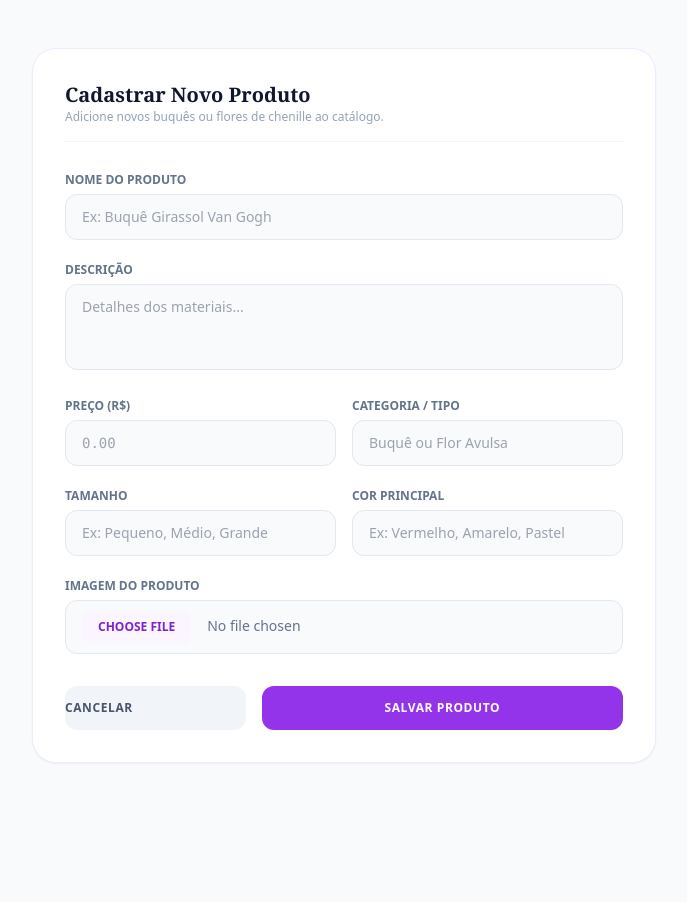
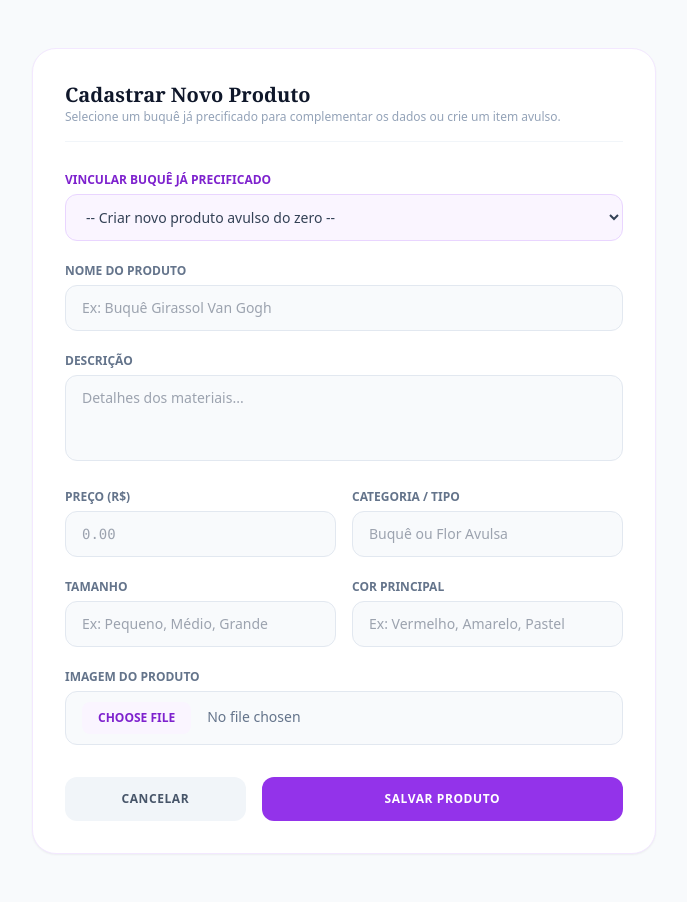
Before and after one commit to mariaclara2025/FloraAtelier, a Node server app: template views/novo_produto.html in a window 1280 px wide. Shown: the whole page, without its empty margins (296-983 px from the left). Before the commit the page ends 763 px from the top, so only its background shows below. Run offline with Node 20, Linux system fonts and the light colour scheme; the template is opened without the code that fills it, so the values that code supplies are empty; some libraries are stand-ins or nearby versions.

Commit message:
Finslizando fluxo de produtos

```diff
--- a/src/server.js
+++ b/src/server.js
@@ -150,7 +150,10 @@ app.get('/logout', (req, res) => {
 app.get('/catalogo', verificarLogado, async (req, res) => {
     const { pesquisa, categoria, preco_max } = req.query;
     try {
-        const filtros = {};
+        const filtros = {OR: [
+                { imagem: { not: null } },
+                { descricao: { not: null } }
+            ]};
         if (pesquisa) {
             filtros.nome = { contains: pesquisa };
         }
@@ -561,12 +564,15 @@ app.get('/relatorio.pdf', verificarLogado, verificarAdmin, async (req, res) => {
     }
 });
 
-app.get('/novo_produto', verificarLogado, verificarAdmin, (req, res) => {
-    res.render('novo_produto');
+app.get('/novo_produto', verificarLogado, verificarAdmin, async(req, res) => {
+    const produtos = await prisma.produto.findMany({
+        orderBy: { nome: 'asc' }
+    });
+    res.render('novo_produto.html', { produtos });
 });
 
 app.post('/novo_produto', verificarLogado, verificarAdmin, async (req, res) => {
-    const {
+    const {id,
         nome,
         descricao,
         preco,
@@ -576,12 +582,25 @@ app.post('/novo_produto', verificarLogado, verificarAdmin, async (req, res) => {
         cor_principal,
         tempo_montagem_min,
         margem_lucro,
-        preco_manual
+        preco_manual // manual
     } = req.body;
 
     const usarPrecoManual = preco_manual === 'true' || preco_manual === 'on' || preco_manual === true;
 
     try {
+        if (id) {
+            await prisma.produto.update({
+                where: { id: Number(id) },
+                data: {
+                    nome: String(nome).trim(),
+                    descricao: descricao || 'Buquê artesanal em chenille.',
+                    tipo: tipo || 'Buquê Completo',
+                    tamanho: tamanho || 'Médio',
+                    corPrincipal: cor_principal || 'Variado',
+                    ...(imagem ? { imagem } : {})
+                }
+            });}
+            else{
         await salvarBuquePrecificado({
             nome,
             descricao,
@@ -594,7 +613,7 @@ app.post('/novo_produto', verificarLogado, verificarAdmin, async (req, res) => {
             precoManual: usarPrecoManual,
             precoInformado: preco !== undefined && preco !== '' ? Number(preco) : undefined
         });
-
+    }
         return res.redirect('/dashboard');
     } catch (error) {
         console.error(error);
--- a/src/services/financeiro.js
+++ b/src/services/financeiro.js
@@ -371,11 +371,10 @@ async function salvarBuquePrecificado({
     const config = await obterConfiguracao(tx);
     const usarManual = Boolean(precoManual);
 
-    const margem =
+   const margem =
       margemLucro !== undefined && margemLucro !== '' && margemLucro !== null
         ? Math.min(99, Math.max(0, Number(margemLucro)))
         : Number(config.margemPadrao);
-
     const dadosBase = {
       nome: String(nome).trim(),
       descricao: descricao || null,
--- a/views/novo_produto.html
+++ b/views/novo_produto.html
@@ -11,7 +11,7 @@
         <div class="bg-white border border-purple-100 rounded-3xl shadow-sm p-8 space-y-6">
             <div class="border-b border-slate-100 pb-4">
                 <h1 class="font-serif text-xl font-bold text-slate-900">Cadastrar Novo Produto</h1>
-                <p class="text-xs text-slate-400">Adicione novos buquês ou flores de chenille ao catálogo.</p>
+                <p class="text-xs text-slate-400">Selecione um buquê já precificado para complementar os dados ou crie um item avulso.</p>
             </div>
 
             <% if (typeof mensagem !== 'undefined' && mensagem) { %>
@@ -20,7 +20,27 @@
                 </div>
             <% } %>
 
-            <form action="/novo_produto" method="POST"  class="space-y-4">
+            <form action="/novo_produto" method="POST" class="space-y-4">
+                <input type="hidden" name="id" id="produto_id">
+
+                <div class="space-y-1">
+                    <label class="text-xs font-bold text-purple-700 uppercase">Vincular Buquê já Precificado</label>
+                    <select id="select-buque-existente" class="w-full bg-purple-50 border border-purple-200 rounded-xl px-4 py-3 text-sm text-slate-700 outline-none focus:ring-2 focus:ring-purple-400">
+                        <option value="">-- Criar novo produto avulso do zero --</option>
+                        <% (typeof produtos !== 'undefined' ? produtos : []).forEach(p => { %>
+                            <option value="<%= p.id %>"
+                                data-nome="<%= p.nome %>"
+                                data-descricao="<%= p.descricao || '' %>"
+                                data-preco="<%= Number(p.preco || 0).toFixed(2) %>"
+                                data-tipo="<%= p.tipo || '' %>"
+                                data-tamanho="<%= p.tamanho || '' %>"
+                                data-cor="<%= p.corPrincipal || '' %>">
+                                <%= p.nome %> (R$ <%= Number(p.preco || 0).toFixed(2) %>)
+                            </option>
+                        <% }) %>
+                    </select>
+                </div>
+
                 <div class="space-y-1">
                     <label class="text-xs font-bold text-slate-500 uppercase">Nome do Produto</label>
                     <input type="text" name="nome" required placeholder="Ex: Buquê Girassol Van Gogh" class="w-full bg-slate-50 border border-slate-200 rounded-xl px-4 py-3 text-sm outline-none">
@@ -55,7 +75,7 @@
                     <input type="hidden" name="imagem" id="imagem-base64">
                 </div>
                 <div class="pt-4 flex gap-4">
-                    <a href="/novo_produto" class="w-1/3 bg-slate-100 text-slate-600 font-bold text-xs py-3.5 rounded-xl text-center uppercase tracking-wider flex items-center justify-content">Cancelar</a>
+                    <a href="/novo_produto" class="w-1/3 bg-slate-100 text-slate-600 font-bold text-xs py-3.5 rounded-xl text-center uppercase tracking-wider flex items-center justify-center">Cancelar</a>
                     <button type="submit" class="w-2/3 bg-purple-600 hover:bg-purple-700 text-white font-bold text-xs py-3.5 rounded-xl uppercase tracking-wider transition-all">Salvar Produto</button>
                 </div>
             </form>
@@ -63,6 +83,30 @@
     </main>
 
     <script>
+        document.getElementById('select-buque-existente').addEventListener('change', function () {
+            const opt = this.options[this.selectedIndex];
+            const campoId = document.getElementById('produto_id');
+
+            if (!opt.value) {
+                campoId.value = '';
+                document.querySelector('[name="nome"]').value = '';
+                document.querySelector('[name="descricao"]').value = '';
+                document.querySelector('[name="preco"]').value = '';
+                document.querySelector('[name="tipo"]').value = '';
+                document.querySelector('[name="tamanho"]').value = '';
+                document.querySelector('[name="cor_principal"]').value = '';
+                return;
+            }
+
+            campoId.value = opt.value;
+            document.querySelector('[name="nome"]').value = opt.dataset.nome || '';
+            document.querySelector('[name="descricao"]').value = opt.dataset.descricao || '';
+            document.querySelector('[name="preco"]').value = opt.dataset.preco || '';
+            document.querySelector('[name="tipo"]').value = opt.dataset.tipo || '';
+            document.querySelector('[name="tamanho"]').value = opt.dataset.tamanho || '';
+            document.querySelector('[name="cor_principal"]').value = opt.dataset.cor || '';
+        });
+
         document.getElementById('seletor-imagem').addEventListener('change', function(event) {
             const file = event.target.files[0];
             if (!file) return;
```
Also changed, not shown: prisma/flora_atelier.sqlite.
